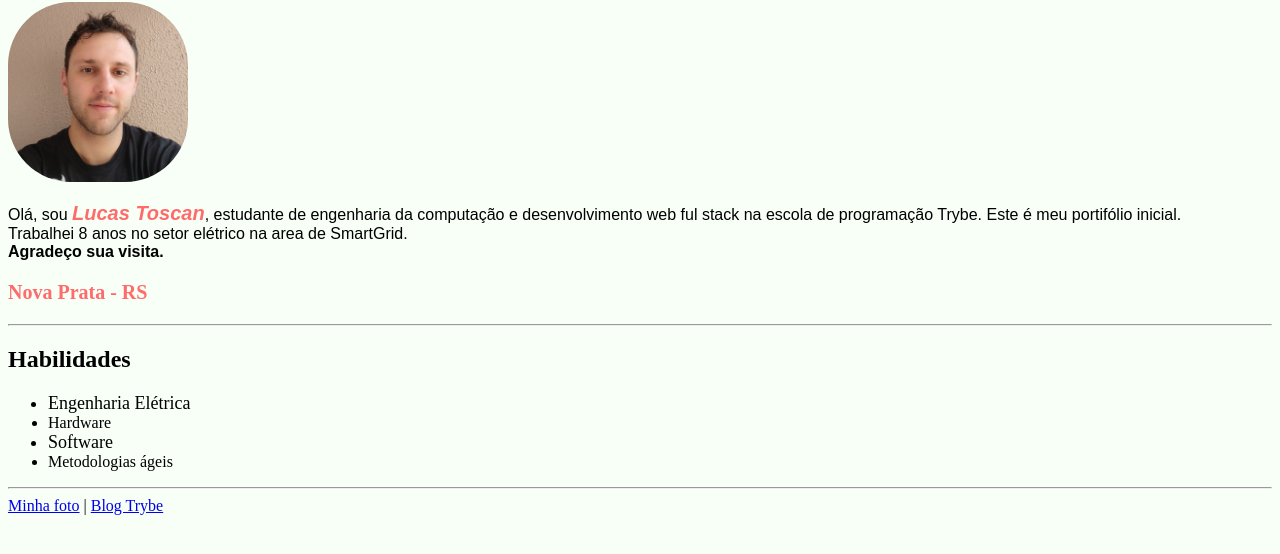
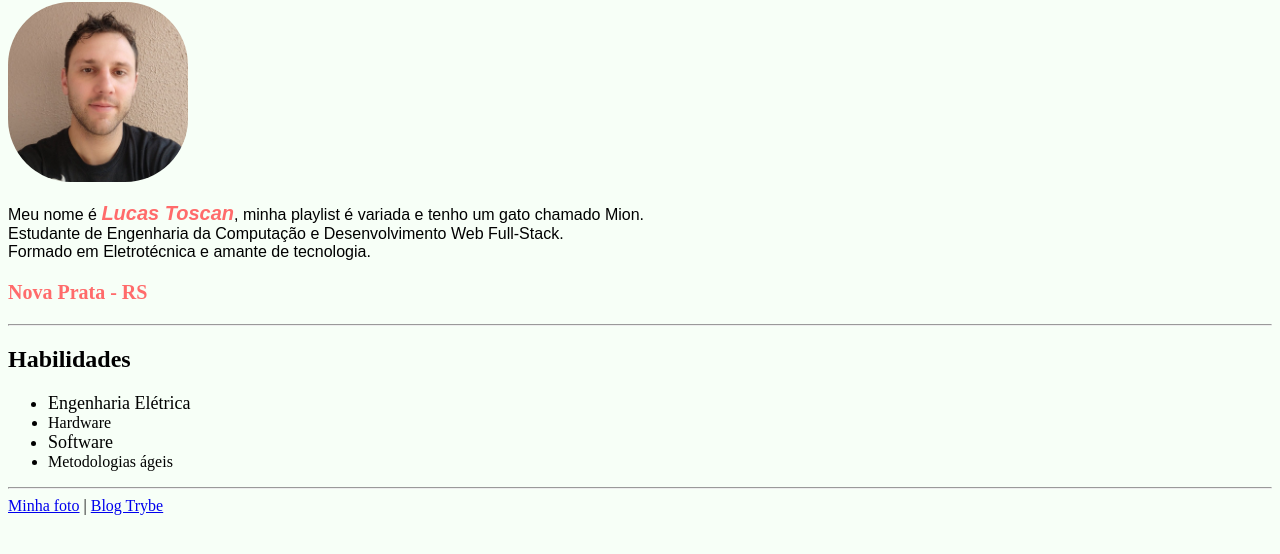
Before and after one commit to luctoscan/luctoscan.github.io, a plain HTML site: page index.html in a window 1280 px wide. Shown: the part 124-678 px from the top of the page. Drawn offline with Linux system fonts and the light colour scheme.

Commit message:
ajuste de codigo

```diff
--- a/index.html
+++ b/index.html
@@ -20,8 +20,10 @@
     <!--Uma foto atual sua, acompanhada de um texto -->
   <img src="/media/ft1.jpeg" width="180px" alt="Selfie recente" id="foto">
     <!--Uma breve descrição sobre você, cidade/estado -->
-  <p class="sobre">Olá, sou <strong><em>Lucas Toscan</em></strong>, estudante de engenharia da computação e desenvolvimento web ful stack na escola de programação Trybe. Este é meu portifólio inicial.<br>
-    Trabalhei 8 anos no setor elétrico na area de SmartGrid.<br><strong>Agradeço sua visita.</strong></p>
+  <p class="sobre">Meu nome é <strong><em>Lucas Toscan</em></strong>, minha playlist é variada e tenho um gato chamado Mion.<br>
+    Estudante de Engenharia da Computação e Desenvolvimento Web Full-Stack.<br>
+    Formado em Eletrotécnica e amante de tecnologia.<br>
+  </p>
     <p class="local"><strong>Nova Prata - RS</strong></p>
     <!--Uma lista de habilidades -->
     <hr>
```
